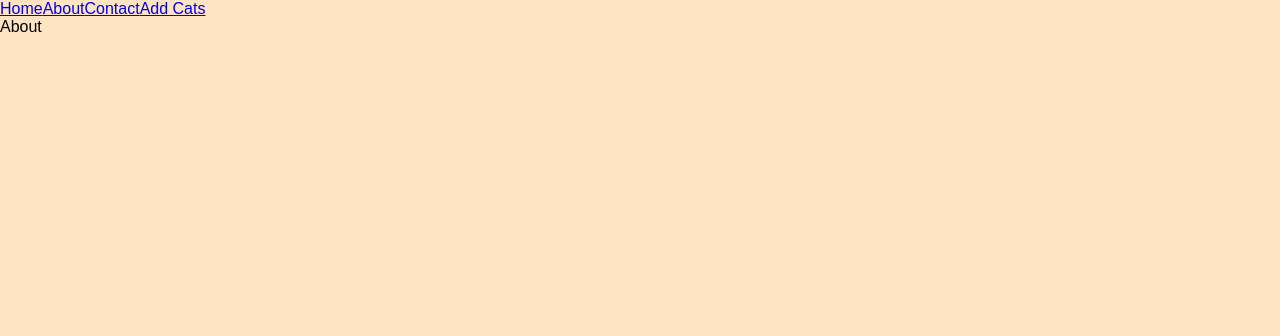
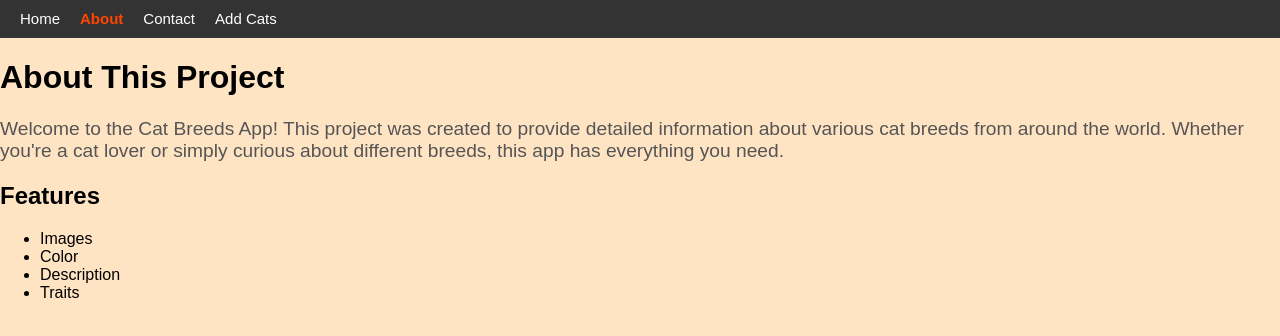
Before and after one commit to lgathumbi/cats-breed-app, a React (Create React App) app: page /about in a window 1280 px wide. Shown: the top 336 px of the page. Built offline with nearby package versions, Linux system fonts and the light colour scheme.

Commit message:
made changes

```diff
--- a/src/Components/About.js
+++ b/src/Components/About.js
@@ -2,7 +2,19 @@ import React from 'react'
 
 function About() {
   return (
-    <div>About</div>
+    <div className="about">
+        <h1>About This Project</h1>
+        <p>
+        Welcome to the Cat Breeds App! This project was created to provide detailed information about various cat breeds from around the world. Whether you're a cat lover or simply curious about different breeds, this app has everything you need.
+        </p>
+        <h2>Features</h2>
+        <ul>
+            <li>Images</li>
+            <li>Color</li>
+            <li>Description</li>
+            <li>Traits</li>
+        </ul>
+    </div>
   )
 }
 
--- a/src/Components/Contact.js
+++ b/src/Components/Contact.js
@@ -2,8 +2,13 @@ import React from 'react'
 
 function Contact() {
   return (
-    <div>Contact</div>
-  )
+    <>
+        <h2>Contact Us</h2>
+        <p>If you have any questions or need further assistance, feel free to reach out to us.</p>
+      <p>Email us at:"nyawiralorna@gmail.com"</p>
+      <p>Or call us at:0114780469</p>
+    </>
+
+    )
 }
-
-export default Contact
+export default Contact;
--- a/src/Components/Home.js
+++ b/src/Components/Home.js
@@ -12,7 +12,7 @@ function Home() {
 
   return (
     <>
-    <h1 style={{textAlign:"center"}}>Cats Breeds </h1>
+
     <div className="cat-list">
       {cats.length > 0 ? (
         cats.map((cat) => <CatCard key={cat.id} cat={cat} />)
@@ -30,13 +30,6 @@ function CatCard({ cat }) {
       <img src={cat.image} alt={cat.name} className="cat-image" />
       <div className="cat-info">
         <h3 className="cat-name">{cat.name}</h3>
-        <p className="cat-description">{cat.description}</p>
-        <p className="cat-color">{cat.color}</p>
-        <ul className="cat-traits">
-          {cat.traits && cat.traits.map((trait, index) => (
-            <li key={index} className="cat-trait">{trait}</li>
-          ))}
-        </ul>
       </div>
     </div>
   );
--- a/src/index.css
+++ b/src/index.css
@@ -1,4 +1,3 @@
-/* General body styles */
 body {
   font-family: 'Arial', sans-serif;
   background-color: bisque;
@@ -6,7 +5,6 @@ body {
   padding: 0;
 }
 
-/* Main container for the cat cards */
 .cat-list {
   display: grid;
   grid-template-columns: repeat(auto-fill, minmax(200px, 1fr));
@@ -15,7 +13,6 @@ body {
   justify-items: center;
 }
 
-/* Style for each cat card */
 .cat-card {
   background-color: white;
   border-radius: 10px;
@@ -31,15 +28,13 @@ body {
   box-shadow: 0 6px 15px rgba(0, 0, 0, 0.2);
 }
 
-/* Cat image styles */
 .cat-image {
   width: 100%;
-  height: auto;
+  height: 180px;
   object-fit: cover;
   border-bottom: 2px solid #ddd;
 }
 
-/* Information section */
 .cat-info {
   padding: 10px;
 }
@@ -54,41 +49,35 @@ body {
 .cat-description {
   font-size: 1rem;
   color: #555;
-  margin-bottom: 10px;
-  line-height: 1.5;
+
 }
 
-.cat-color {
-  font-size: 0.9rem;
-  color: #777;
-  margin-bottom: 15px;
-}
-
-/* List of traits */
-.cat-traits {
-  list-style-type: none;
-  padding: 0;
-  margin: 0;
-}
-
-.cat-trait {
-  background-color: #f9f9f9;
-  color: #333;
-  border: 1px solid #ddd;
-  border-radius: 15px;
-  display: inline-block;
-  padding: 5px 10px;
-  margin-right: 8px;
-  margin-bottom: 5px;
-  font-size: 0.9rem;
-}
-
-.cat-trait:hover {
-  background-color: #e8e8e8;
-}
-
-/* Loading message */
 p {
   font-size: 1.2rem;
   color: #555;
 }
+
+.navbar {
+  background-color: #333;
+  padding: 10px;
+  display: flow-root;
+  justify-content: space-around;
+  align-items: center;
+}
+
+.navbar a {
+  color: white;
+  text-decoration: none;
+  padding: 10px;
+  font-size: 15px;
+}
+
+.navbar a:hover {
+  background-color: #555;
+  border-radius: 4px;
+}
+
+.navbar a.active {
+  font-weight: bold;
+  color: orangered;
+}
```
Also changed, not shown: src/Components/AddCats.js (deleted, +0 -9 lines), src/Components/Footer.js (deleted, +0 -11 lines).
